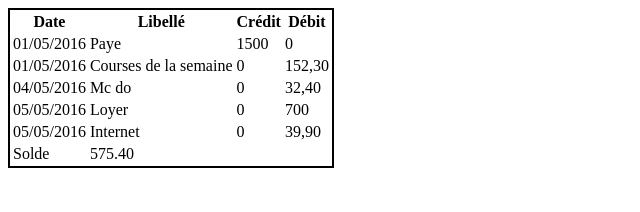
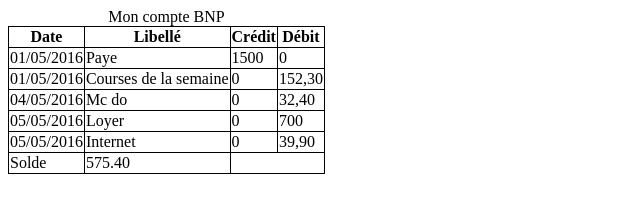
Before and after one commit to FabienMarti/html-exercice-5, a plain HTML site: page index.html in a window 1280 px wide. Shown: the whole page, without its empty margins (0-640 px from the left). Drawn offline with Linux system fonts and the light colour scheme.

Commit message:
Ajout 'Style' dans head

```diff
--- a/index.html
+++ b/index.html
@@ -2,9 +2,17 @@
 <html>
 <head>
     <meta charset="UTF-8"/>
+    <style>
+        table {border: 1px solid black; border-collapse: collapse; align-content: center;}
+        th, td{border: 1px solid black;}
+
+
+    </style>
 </head>
 <body>
-    <table style="border: 2px solid black;">
+
+    <table>
+        <caption>Mon compte BNP</caption>
         <thead>
             <tr>
                 <th>Date</th>
@@ -37,8 +45,4 @@
         </tfoot>
     </table>
 </body>
-
-
-
-
 </html>
```
